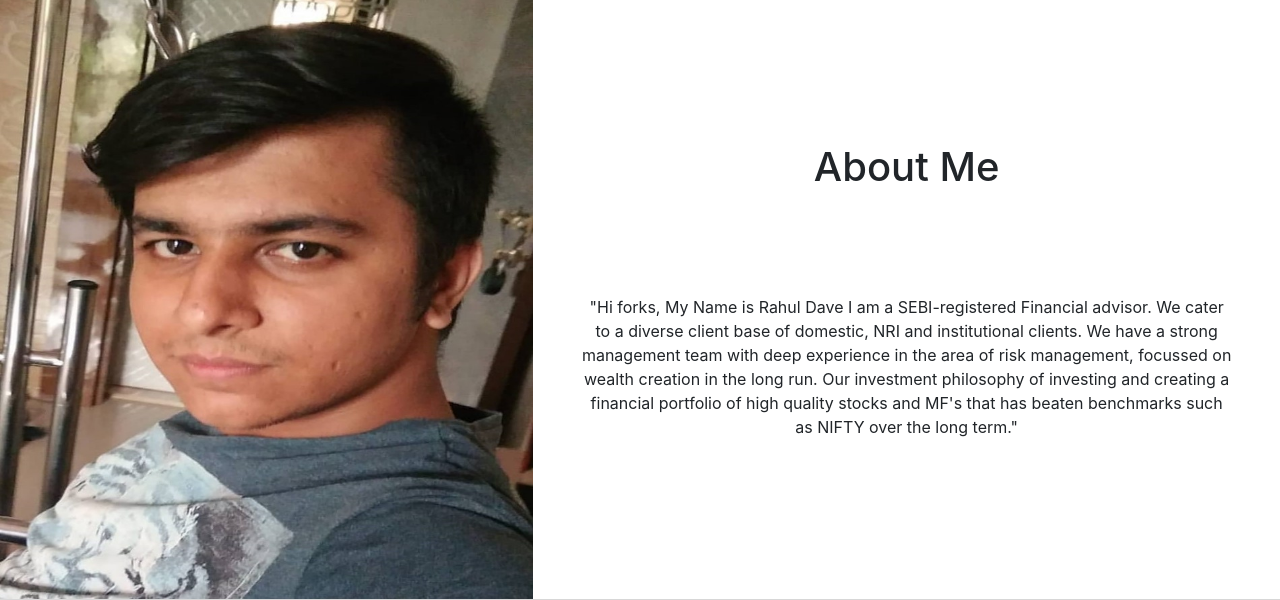
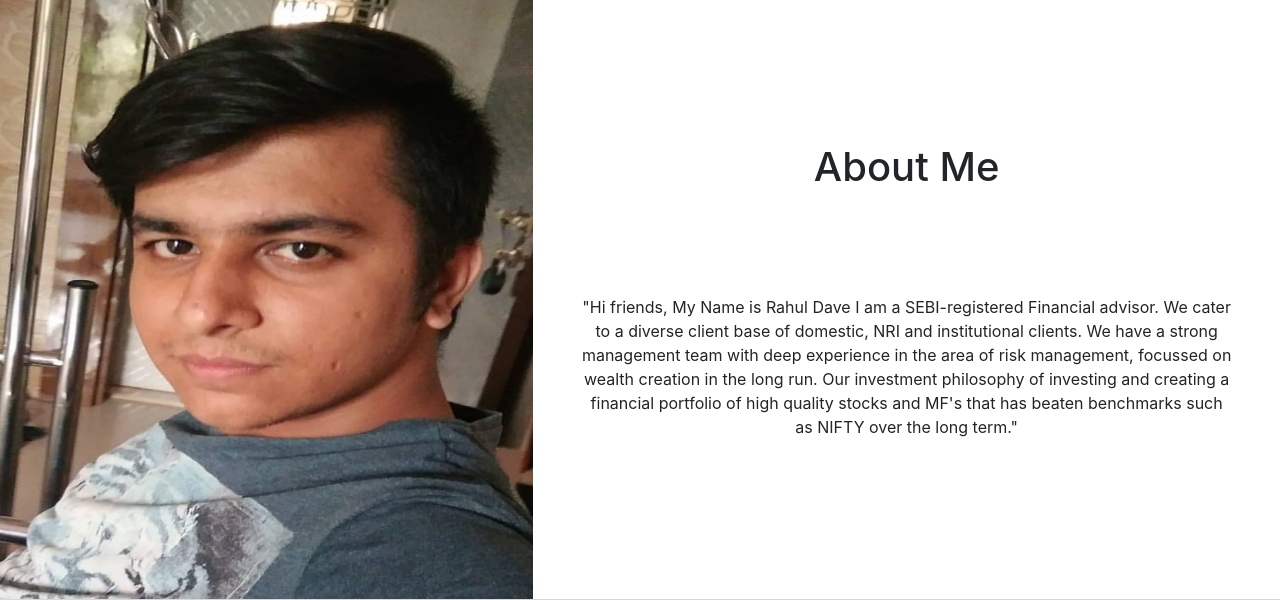
Before and after one commit to davekrishna/SmartInvestment, a Django app: page / in a window 1280 px wide. Shown: the part 749-1349 px from the top of the page. Run offline with Django 3.2, Linux system fonts and the light colour scheme; data that the repository does not hold is empty; some libraries are stand-ins or nearby versions.

Commit message:
message changed

```diff
--- a/blogPostModule/templates/home.html
+++ b/blogPostModule/templates/home.html
@@ -112,7 +112,7 @@
               About Me
             </h1>
             <p class="p-5 justify-content-center align-self-center">
-             "Hi forks,
+             "Hi friends,
               My Name is Rahul Dave I am a SEBI-registered Financial  advisor. We cater to a diverse client base of domestic, NRI and institutional clients. We have a strong management team with deep experience in the area of risk management, focussed on wealth creation in the long run. Our investment philosophy of investing and creating a financial portfolio of high quality stocks and MF's that  has beaten benchmarks such as NIFTY over the long term."
             </p>
           </div>
```
